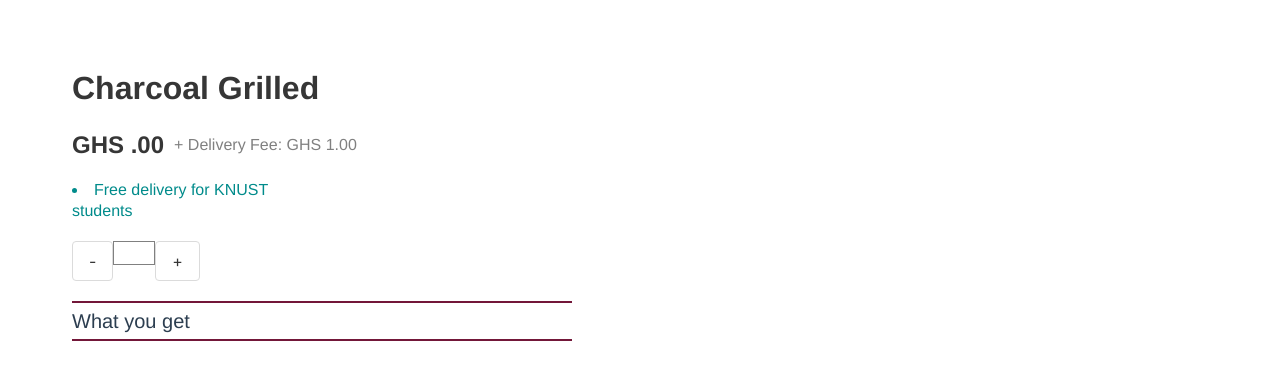
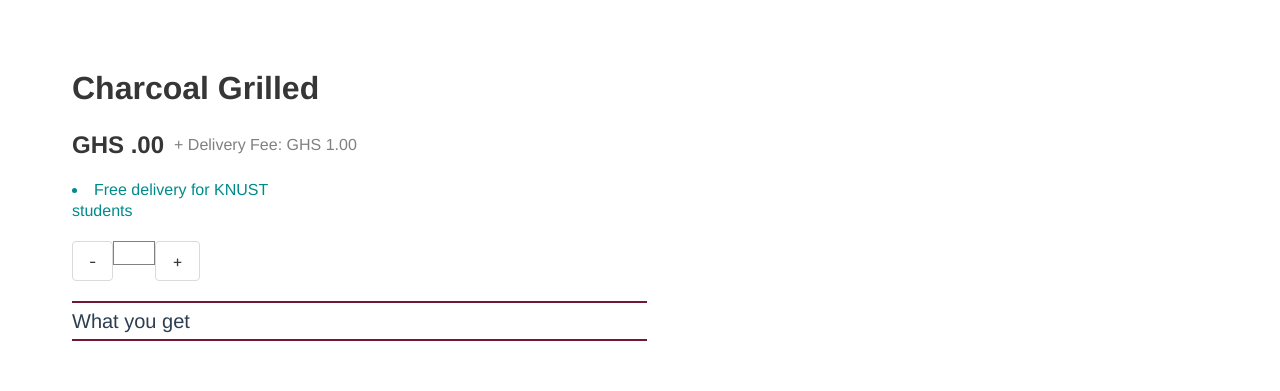
Before and after one commit to mchase007/redcoalv3., a Vue app: page /meal/beef in a window 1280 px wide. Shown: the part 238-629 px from the top of the page. Built offline with nearby package versions, Linux system fonts and the light colour scheme.

Commit message:
product ui update

```diff
--- a/src/assets/scss/_product.scss
+++ b/src/assets/scss/_product.scss
@@ -1,6 +1,6 @@
 .content {
   text-align: left;
-  max-width: 500px;
+  max-width: 575px;
 }
 
 .controlSet {
--- a/src/components/ProductItem.vue
+++ b/src/components/ProductItem.vue
@@ -6,9 +6,9 @@
 
       <div class="bill">
       <h5 class="is-size-5 is-size-4-tablet" >GHS {{userMeal.productPrice}}.00</h5>
-      <p class="is-small">+ Delivery Fee: GHS 1.00</p>
+      <p class="is-size-7 is-size-6-tablet">+ Delivery Fee: GHS 1.00</p>
       </div>
-      <li class="promo is-small">Free delivery for KNUST students</li>
+      <li class="promo is-size-7 is-size-6-tablet">Free delivery for KNUST students</li>
       <div class="controlSet">
         <button class="button" @click="decreaseQuantity">-</button>
         <p class="quantity">{{userMeal.productQuantity}}</p>
```
Also changed, not shown: 7 other files (tests, documents, lock files or other folders).
